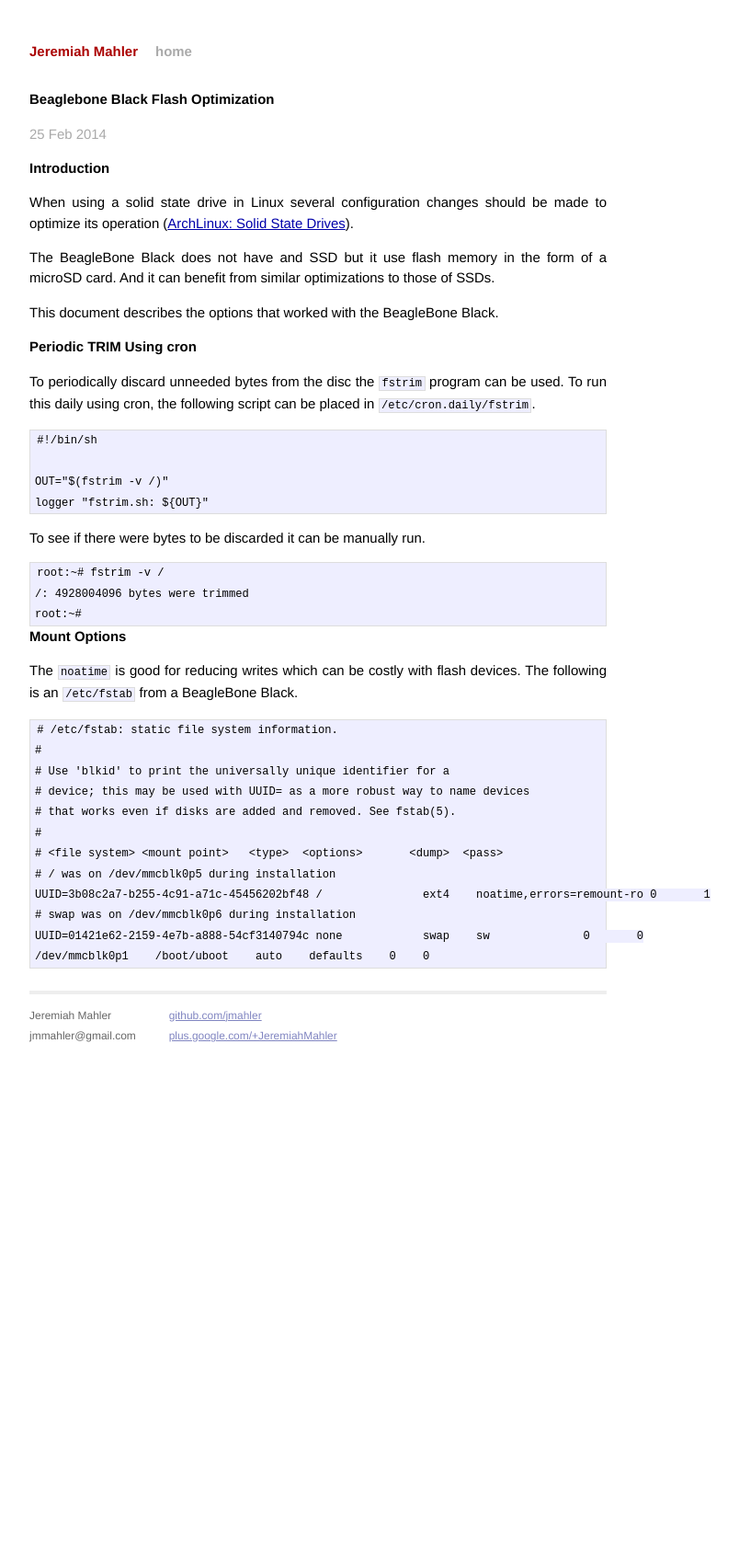
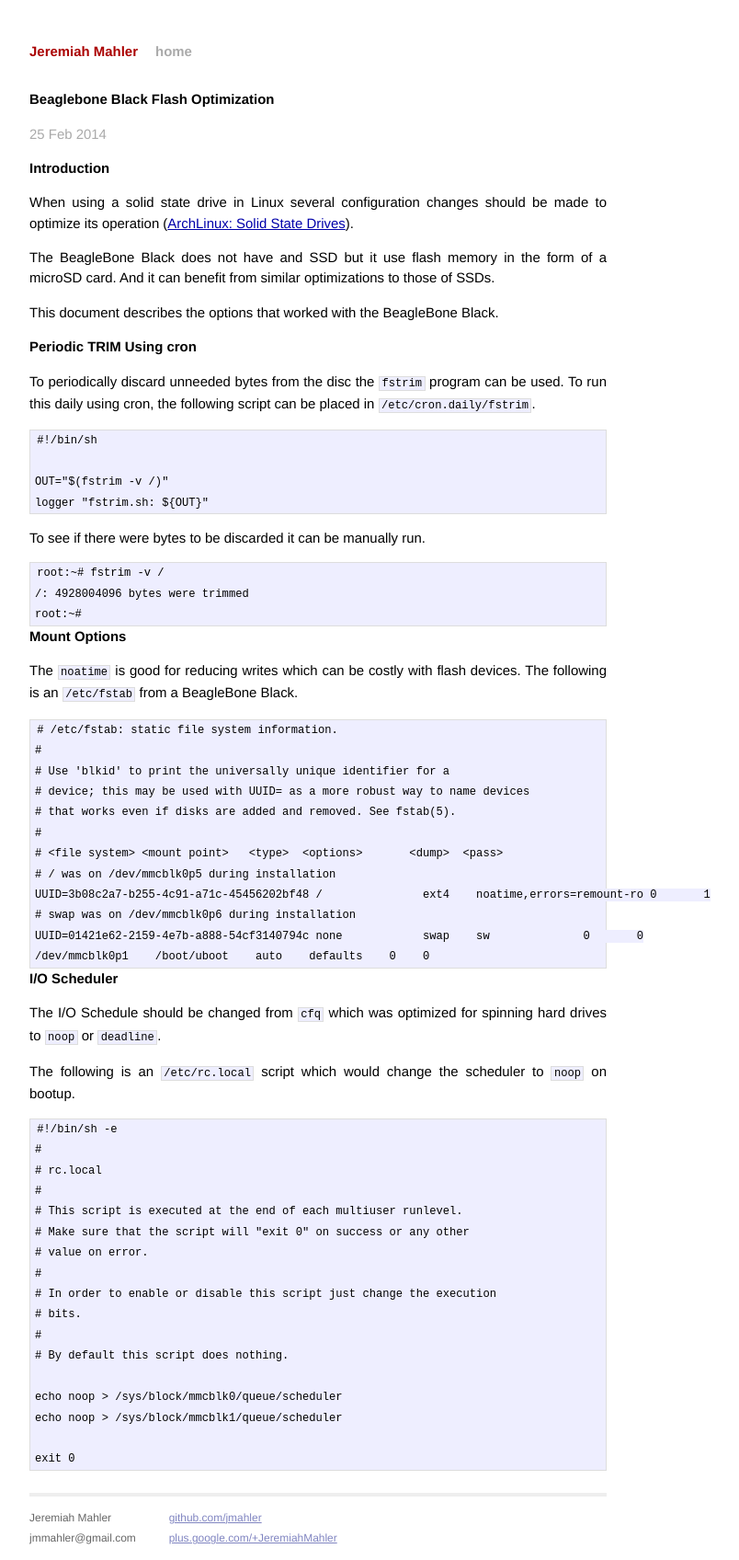
Before and after one commit to jmahler/jmahler.github.io, a Jekyll site: the page built from _posts/2014-02-25-BBB-flash.md, in a window 1280 px wide. Shown: the whole page at 92% size, without its empty margins (294-1098 px from the left). Built offline with Jekyll 4.4.1, drawn with Linux system fonts in a browser that asks for light colours; Markdown is read by kramdown in place of the engine named in the settings; before the commit the page ends 1149 px from its top, so only the background shows below that.

Commit message:
described how to changed scheduler on BBB
Another flash drive optimization is to change the scheduler
from cfq to noop or deadline.  This describes how to change
it to noop.

```diff
--- a/_posts/2014-02-25-BBB-flash.md
+++ b/_posts/2014-02-25-BBB-flash.md
@@ -58,3 +58,29 @@ The following is an <code>/etc/fstab</code> from a BeagleBone Black.
     # swap was on /dev/mmcblk0p6 during installation
     UUID=01421e62-2159-4e7b-a888-54cf3140794c none            swap    sw              0       0
     /dev/mmcblk0p1    /boot/uboot    auto    defaults    0    0
+
+# I/O Scheduler
+
+The I/O Schedule should be changed from <code>cfq</code> which was optimized
+for spinning hard drives to <code>noop</code> or <code>deadline</code>.
+
+The following is an <code>/etc/rc.local</code> script which would
+change the scheduler to <code>noop</code> on bootup.
+
+    #!/bin/sh -e
+    #
+    # rc.local
+    #
+    # This script is executed at the end of each multiuser runlevel.
+    # Make sure that the script will "exit 0" on success or any other
+    # value on error.
+    #
+    # In order to enable or disable this script just change the execution
+    # bits.
+    #
+    # By default this script does nothing.
+
+    echo noop > /sys/block/mmcblk0/queue/scheduler
+    echo noop > /sys/block/mmcblk1/queue/scheduler
+
+    exit 0
```
